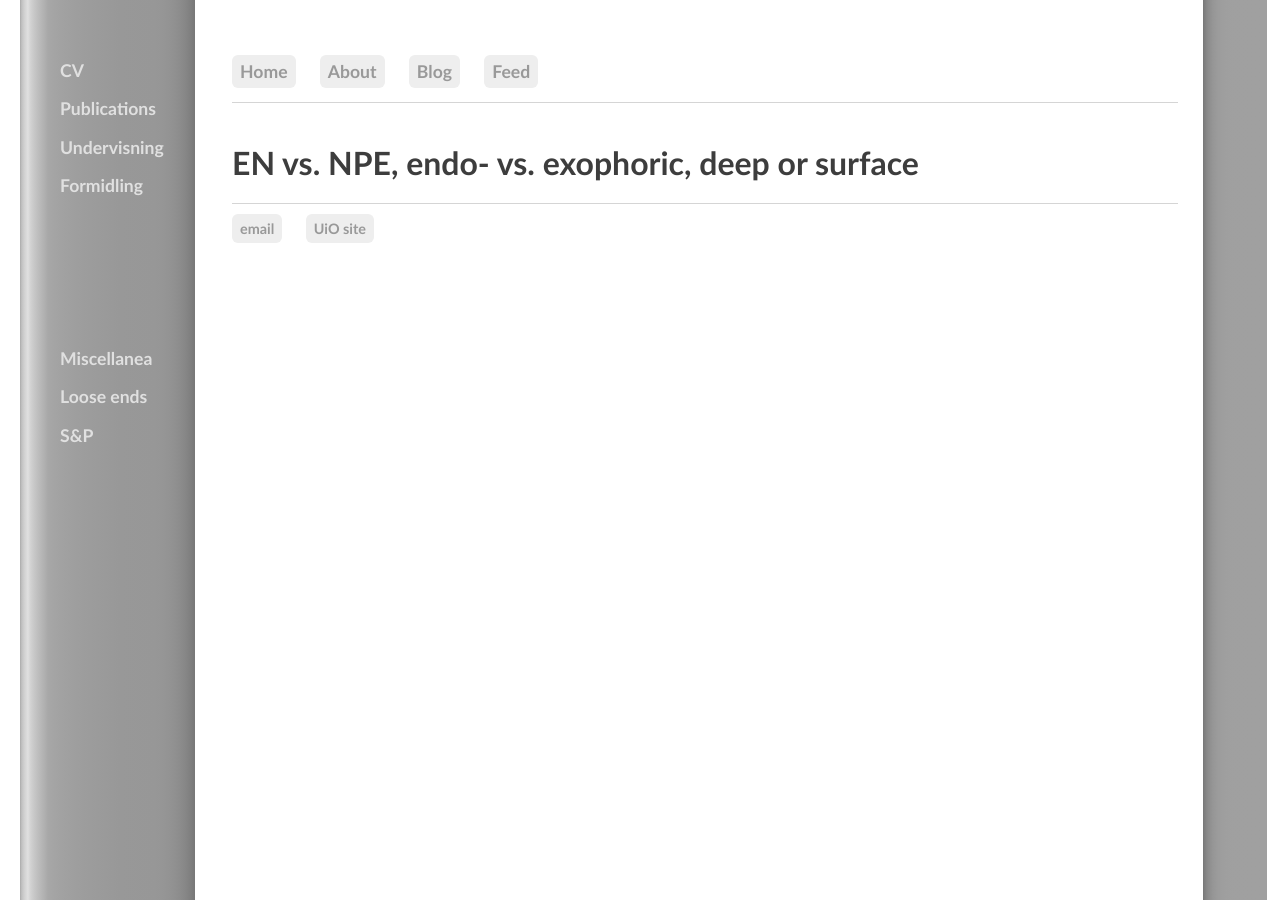
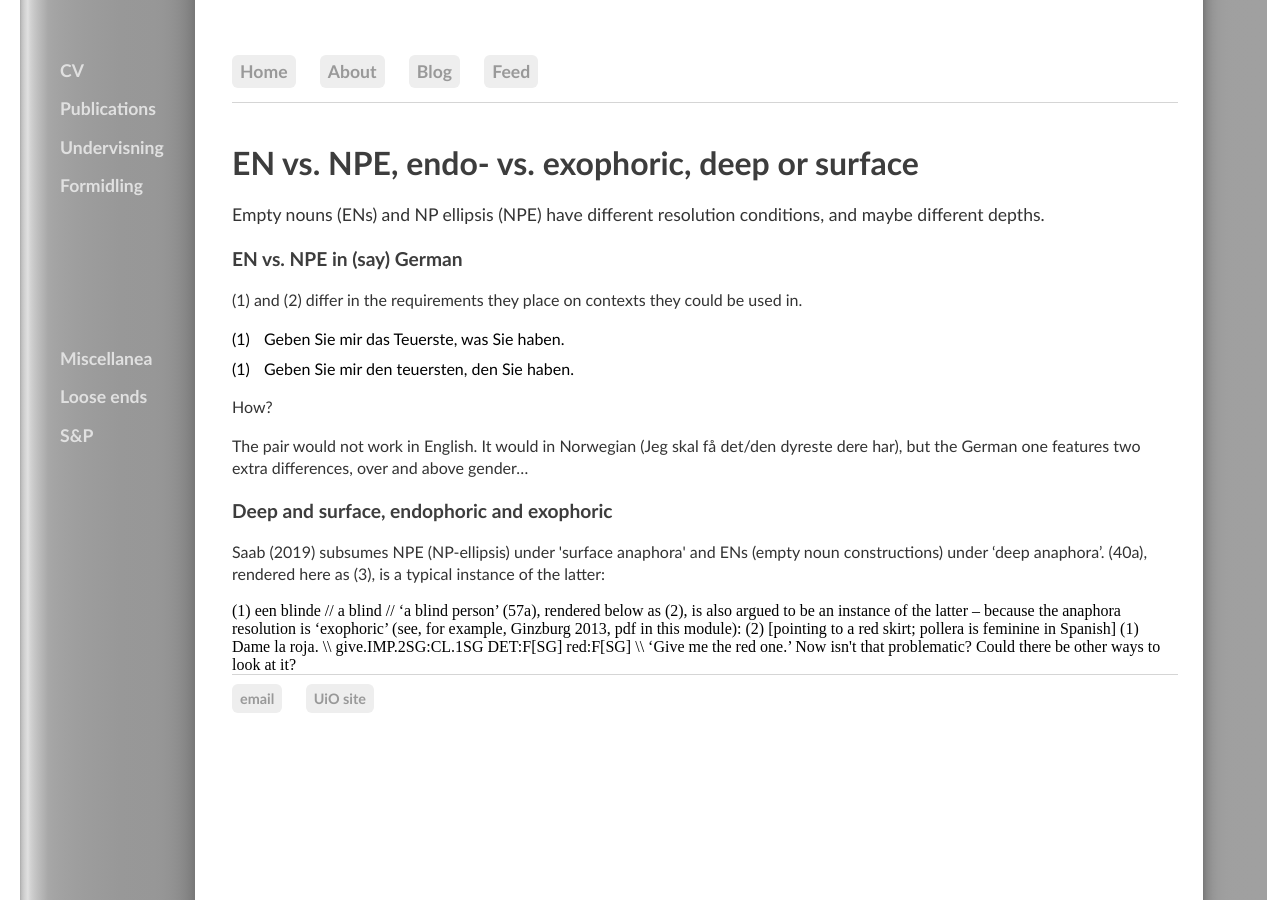
Before and after one commit to kjelljs/kjelljs.github.io, a Jekyll site: the page built from courses/ellipsis/exo.html, in a window 1280 px wide. Built offline with Jekyll 4.4.1, drawn with Linux system fonts in a browser that asks for light colours.

Commit message:
Update exo.html

```diff
--- a/courses/ellipsis/exo.html
+++ b/courses/ellipsis/exo.html
@@ -2,3 +2,45 @@
 layout: post
 title: "EN vs. NPE, endo- vs. exophoric, deep or surface"
 ---
+
+<style>
+  ol {
+  margin-left: 0;
+  padding-left: 0;
+}
+ol li {
+  display: block;
+  margin-bottom: .5em;
+  margin-left: 2em;
+}
+ol li::before {
+  display: inline-block;
+  content: "(" counter(item) ") ";
+  counter-increment: item;
+  width: 2em;
+  margin-left: -2em;
+}
+</style>
+
+<div class="ingress"><p>Empty nouns (ENs) and NP ellipsis (NPE) have different resolution conditions, and maybe different depths.</p></div>
+<h3>EN vs. NPE in (say) German</h3>
+<p>
+  (1) and (2) differ in the requirements they place on contexts they could be used in.</p>
+<ol><li>Geben Sie mir das Teuerste, was Sie haben.</li>
+  <li>Geben Sie mir den teuersten, den Sie haben.</li>
+</ol>
+<p>How?</p>
+<p>
+The pair would not work in English. It would in Norwegian (Jeg skal få det/den dyreste dere har), but the German one features two extra differences, over and above gender…</p>
+
+<h3>Deep and surface, endophoric and exophoric</h3>
+<p>Saab (2019) subsumes NPE (NP-ellipsis) under 'surface anaphora' and ENs (empty noun constructions) under ‘deep anaphora’. (40a), rendered here as (3), is a typical instance of the latter:</p>
+
+(1)  een blinde // a blind // ‘a blind person’
+
+(57a), rendered below as (2), is also argued to be an instance of the latter – because the anaphora resolution is ‘exophoric’ (see, for example, Ginzburg 2013, pdf in this module):
+
+(2)  [pointing to a red skirt; pollera is feminine in Spanish]
+(1)  Dame la roja. \\  give.IMP.2SG:CL.1SG  DET:F[SG]  red:F[SG]  \\  ‘Give me the red one.’
+
+Now isn't that problematic? Could there be other ways to look at it?
```
